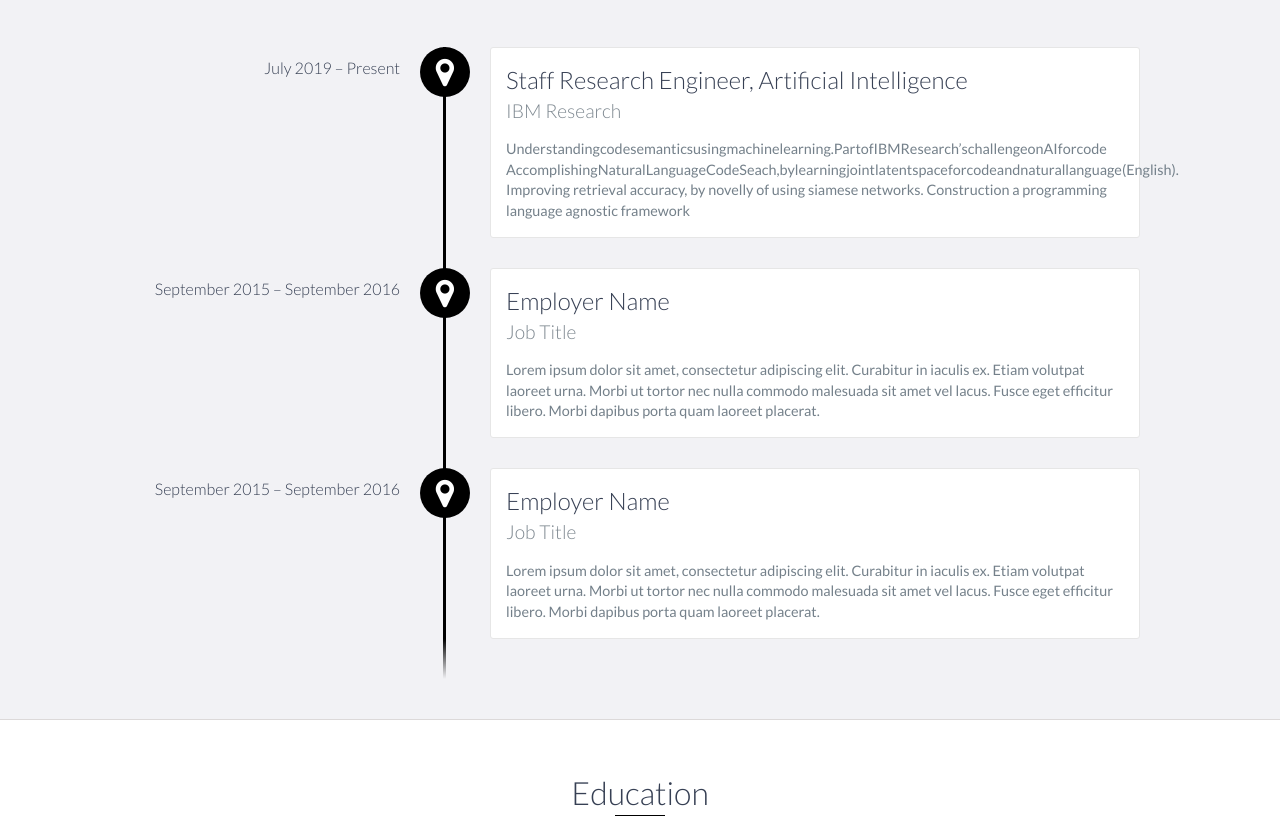
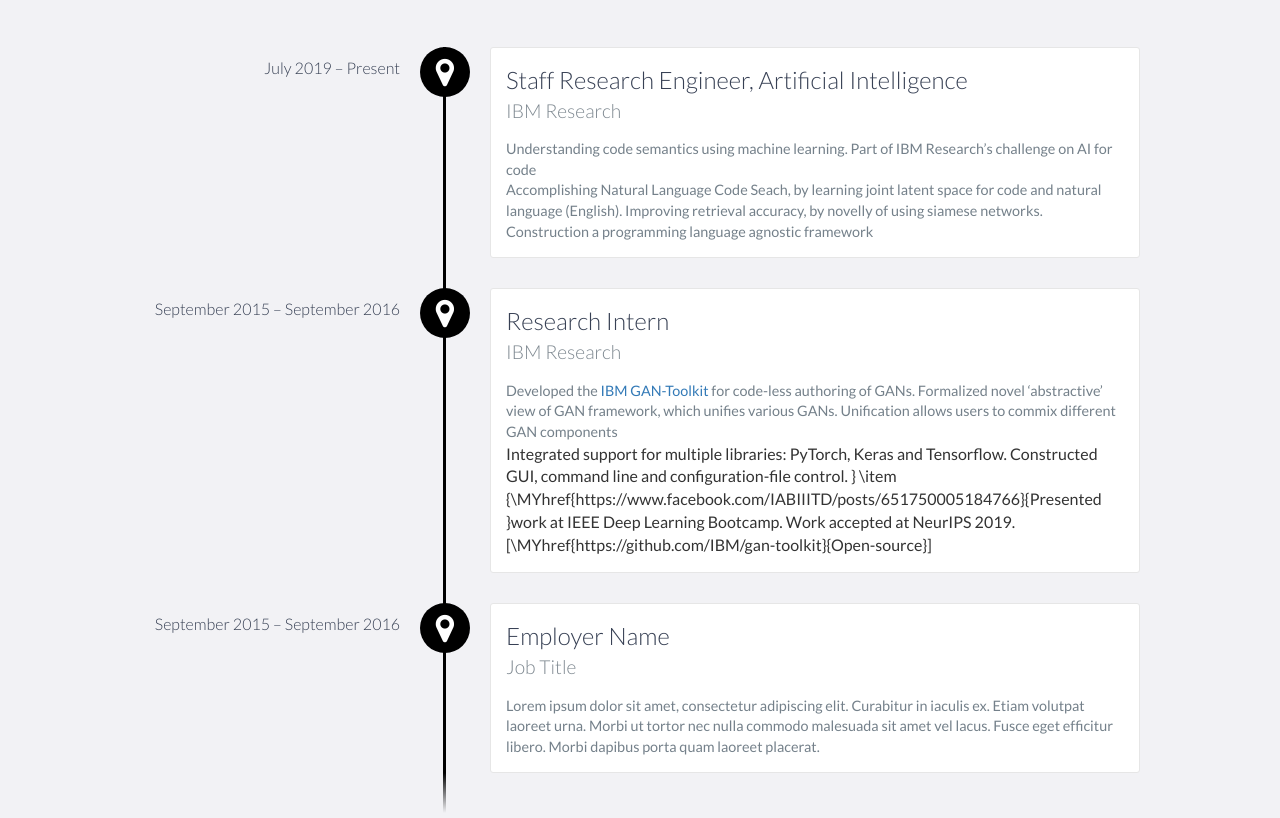
Before and after one commit to Sinha-Raunak/Sinha-Raunak.github.io_old, a website: page index.html in a window 1280 px wide. Shown: the part 1220-2038 px from the top of the page. Drawn offline with nearby package versions, Linux system fonts and the light colour scheme.

Commit message:
Update index.html

```diff
--- a/index.html
+++ b/index.html
@@ -133,20 +133,21 @@
                 <h3>Staff Research Engineer, Artificial Intelligence</h3>
                 <h4>IBM Research</h4>
                 <p>
-                    Understandingcodesemanticsusingmachinelearning.PartofIBMResearch’schallengeonAIforcode
+                    Understanding code semantics using machine learning. Part of IBM Research’s challenge on AI for code
                 </p>
-		 <p>
-			 AccomplishingNaturalLanguageCodeSeach,bylearningjointlatentspaceforcodeandnaturallanguage(English). Improving retrieval accuracy, by novelly of using siamese networks. Construction a programming language agnostic
-framework
-		    </p>
+		 <p> Accomplishing Natural Language Code Seach, by learning joint latent space for code and natural language (English). Improving retrieval accuracy, by novelly of using siamese networks. Construction a programming language agnostic framework
+		 </p>
             </div>
 
             <div data-date="September 2015 – September 2016">
-                <h3>Employer Name</h3>
-                <h4>Job Title</h4>
+                <h3> Research Intern</h3>
+                <h4>IBM Research</h4>
                 <p>
-                    Lorem ipsum dolor sit amet, consectetur adipiscing elit. Curabitur in iaculis ex. Etiam volutpat laoreet urna. Morbi ut tortor nec nulla commodo malesuada sit amet vel lacus. Fusce eget efficitur libero. Morbi dapibus porta quam laoreet placerat.
+                    Developed the <a href="https://medium.com/@anush.sankaran/gan-authoring-made-easy-77bf2a21f7fb">IBM GAN-Toolkit</a> for code-less authoring of GANs.  Formalized novel ‘abstractive’ view of GAN framework, which unifies various GANs. Unification allows users to commix different GAN components
                 </p>
+		    Integrated support for multiple libraries: PyTorch, Keras and Tensorflow. Constructed GUI, command line and configuration-file control. }
+        \item {\MYhref{https://www.facebook.com/IABIIITD/posts/651750005184766}{Presented }work at IEEE Deep Learning Bootcamp. Work accepted at NeurIPS 2019. [\MYhref{https://github.com/IBM/gan-toolkit}{Open-source}]
+		 <p>
             </div>
 
             <div data-date="September 2015 – September 2016">
```
